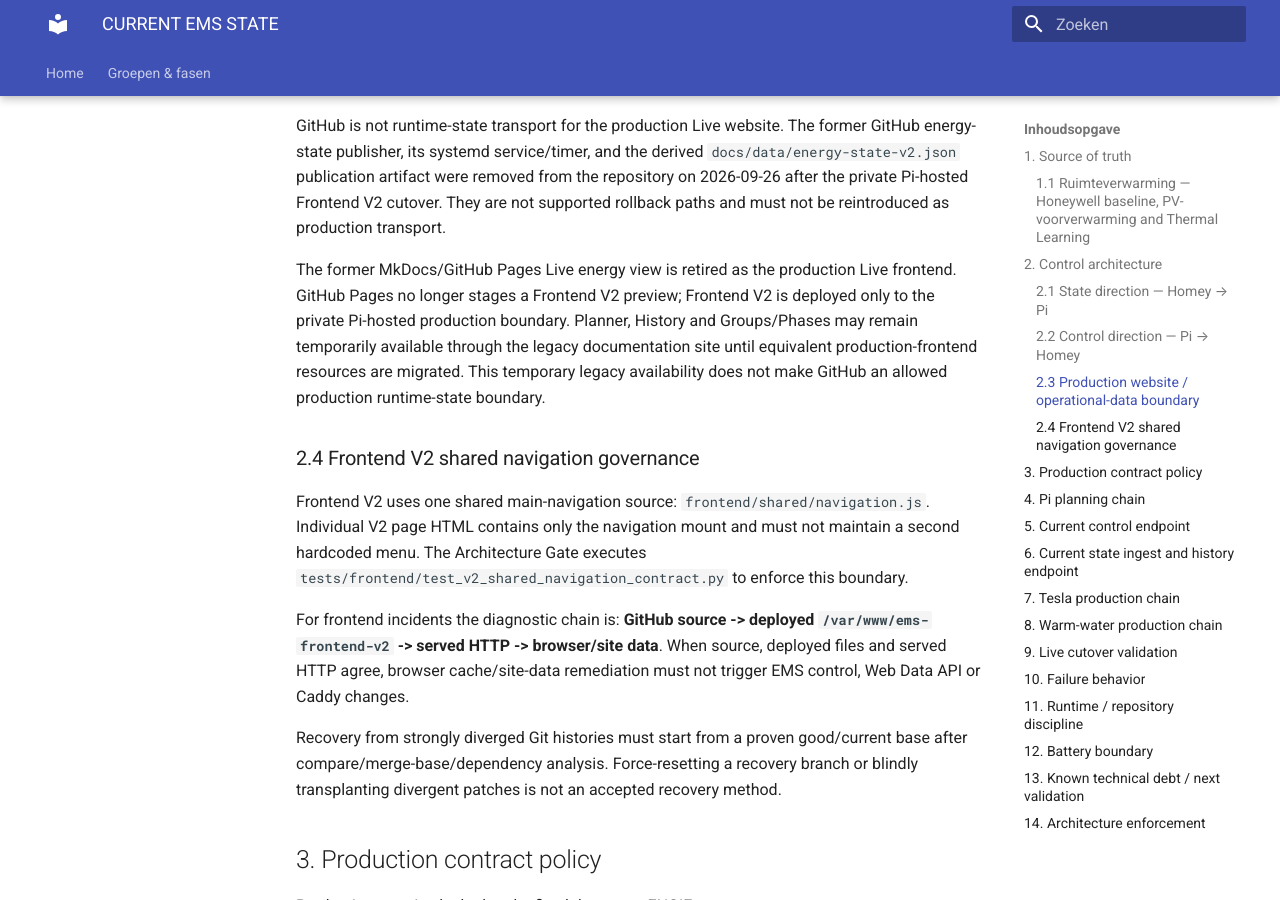
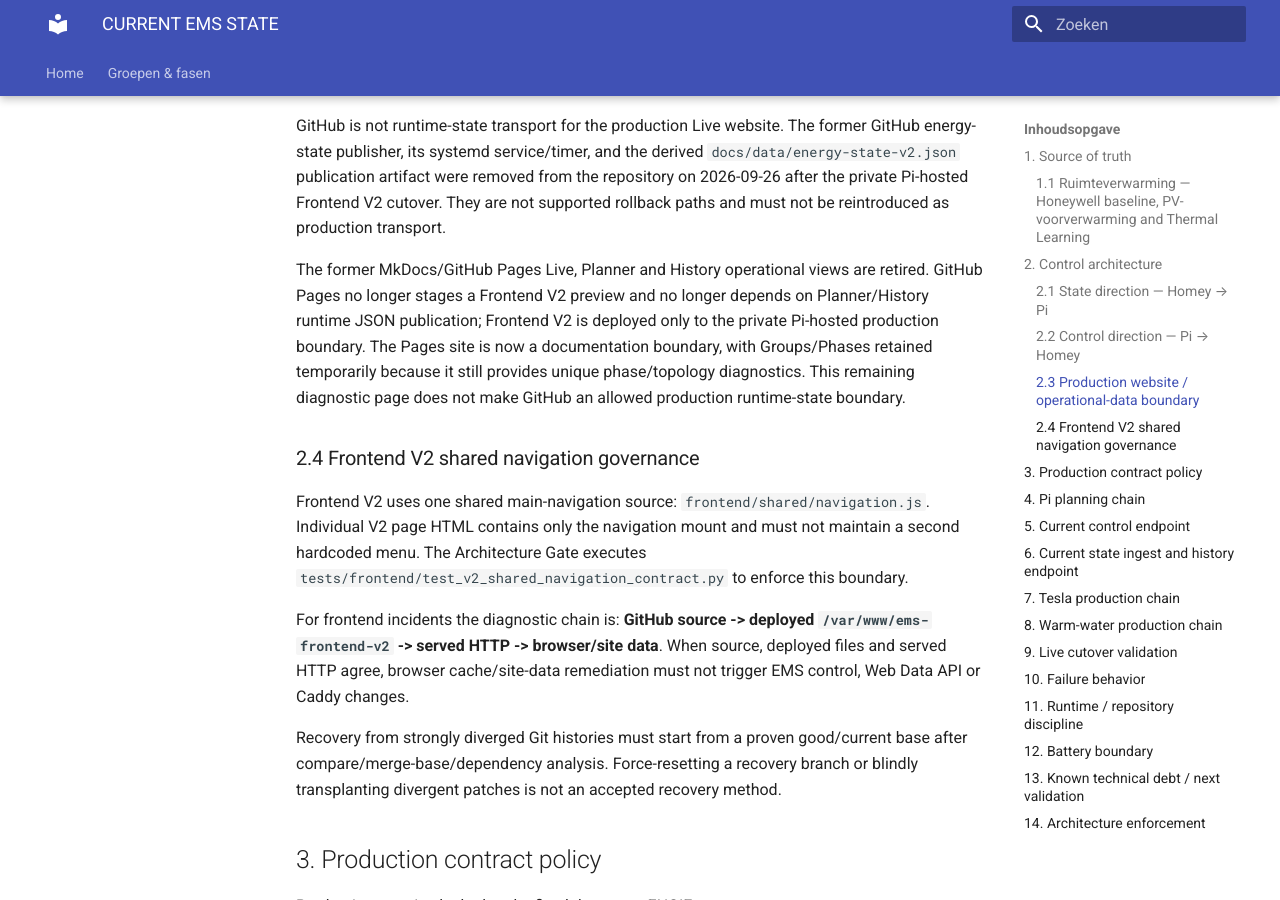
Before and after one commit to OnsKasteeltje/homey-energy-manual, an MkDocs documentation site: the page built from docs/architecture/CURRENT-EMS-STATE.md, in a window 1280 px wide and 900 px high, scrolled down 4823 px. Built offline with MkDocs 1.6.1 and Material for MkDocs 9.7.7, drawn with Linux system fonts in a browser that asks for light colours.

Commit message:
docs(architecture): record Planner and History Pages retirement

```diff
--- a/docs/architecture/CURRENT-EMS-STATE.md
+++ b/docs/architecture/CURRENT-EMS-STATE.md
@@ -121,7 +121,7 @@
 
 GitHub is not runtime-state transport for the production Live website. The former GitHub energy-state publisher, its systemd service/timer, and the derived `docs/data/energy-state-v2.json` publication artifact were removed from the repository on 2026-09-26 after the private Pi-hosted Frontend V2 cutover. They are not supported rollback paths and must not be reintroduced as production transport.
 
-The former MkDocs/GitHub Pages Live energy view is retired as the production Live frontend. GitHub Pages no longer stages a Frontend V2 preview; Frontend V2 is deployed only to the private Pi-hosted production boundary. Planner, History and Groups/Phases may remain temporarily available through the legacy documentation site until equivalent production-frontend resources are migrated. This temporary legacy availability does not make GitHub an allowed production runtime-state boundary.
+The former MkDocs/GitHub Pages Live, Planner and History operational views are retired. GitHub Pages no longer stages a Frontend V2 preview and no longer depends on Planner/History runtime JSON publication; Frontend V2 is deployed only to the private Pi-hosted production boundary. The Pages site is now a documentation boundary, with Groups/Phases retained temporarily because it still provides unique phase/topology diagnostics. This remaining diagnostic page does not make GitHub an allowed production runtime-state boundary.
 
 ### 2.4 Frontend V2 shared navigation governance
 
```
